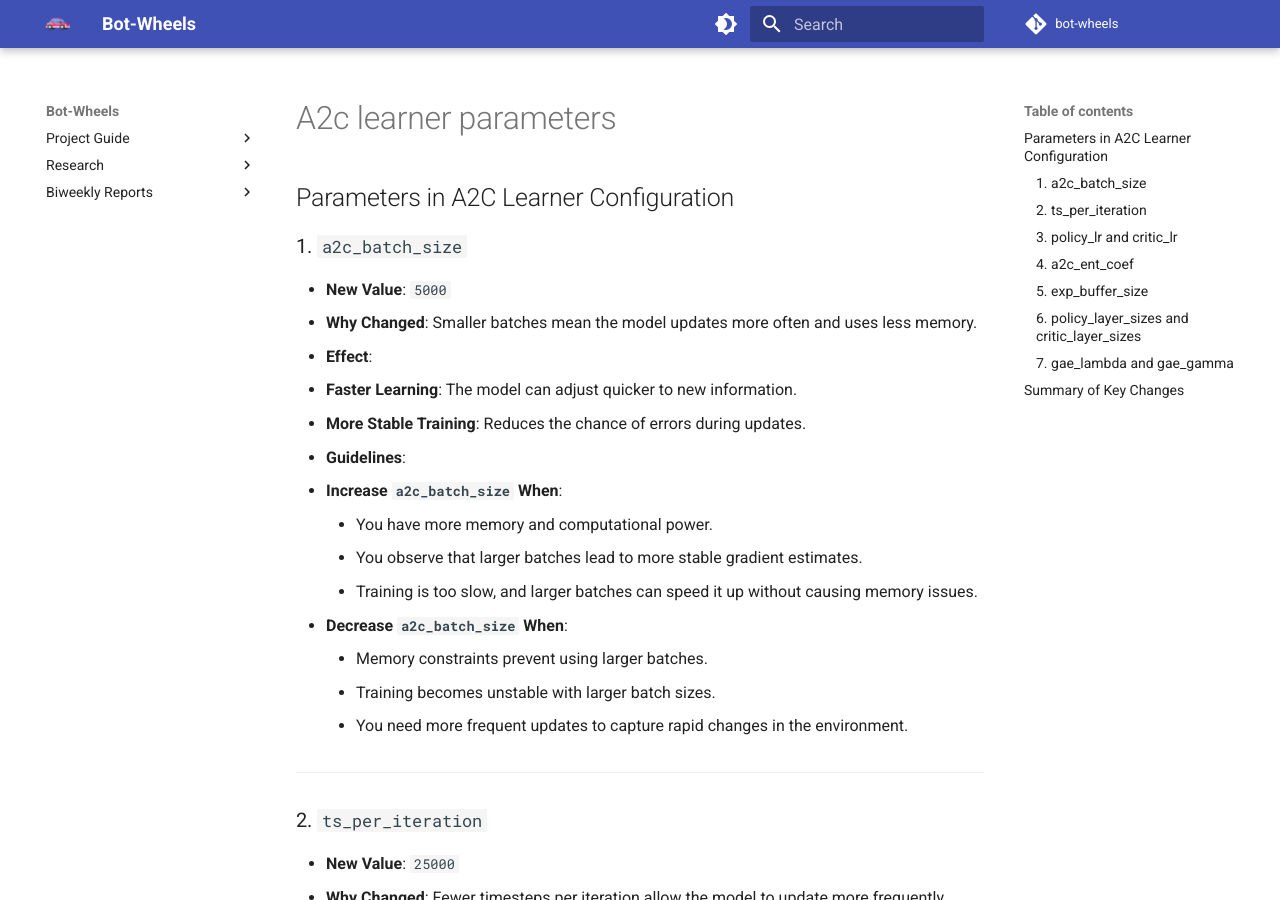
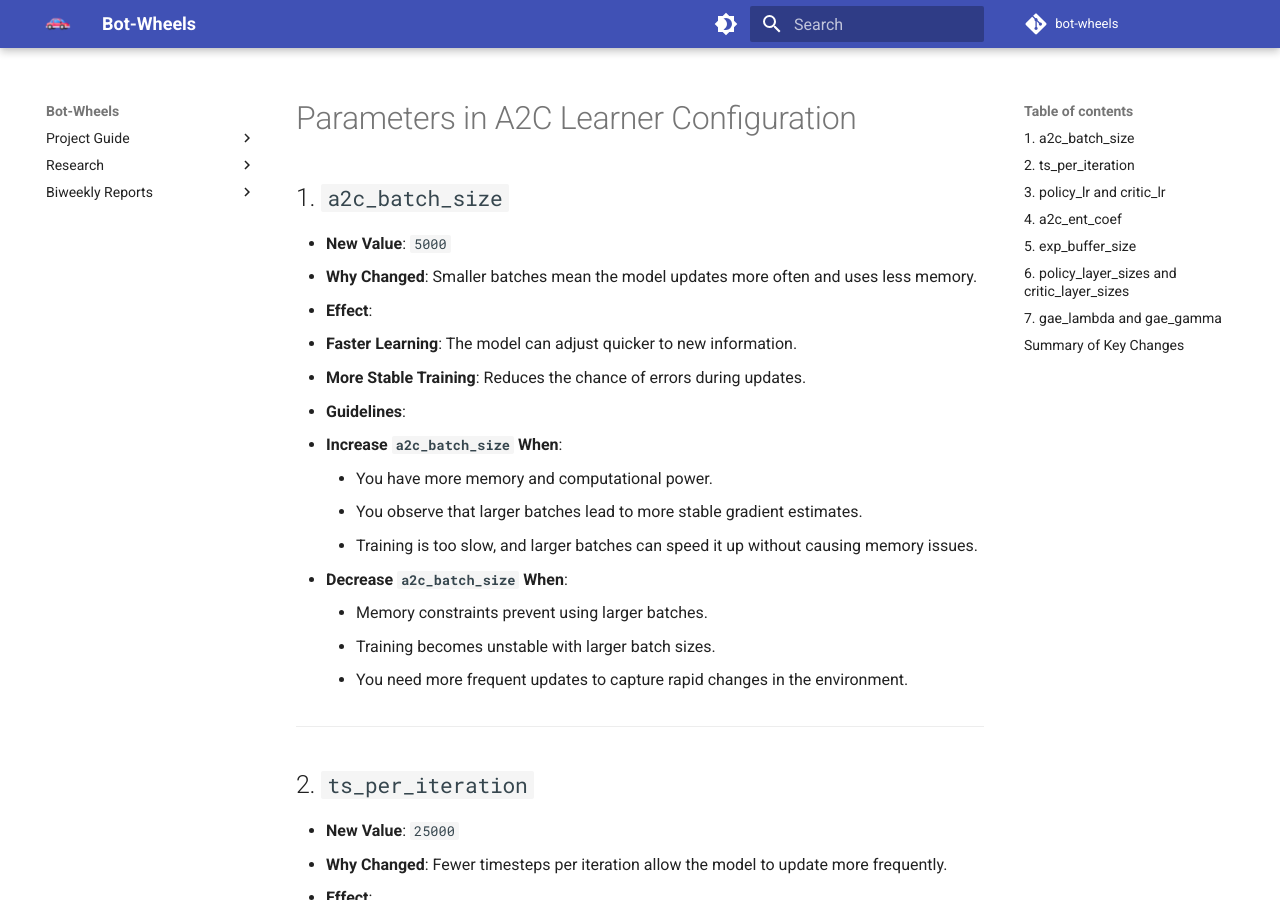
Before and after one commit to bot-wheels/docs, an MkDocs documentation site: the page built from docs/research/a2c-learner-parameters.md, in a window 1280 px wide and 900 px high. Built offline with MkDocs 1.6.1 and Material for MkDocs 9.7.7, drawn with Linux system fonts in a browser that asks for light colours.

Commit message:
Bug-fixed-a2c-learner-parameters.md

```diff
--- a/docs/research/a2c-learner-parameters.md
+++ b/docs/research/a2c-learner-parameters.md
@@ -1,6 +1,6 @@
-## Parameters in A2C Learner Configuration
+# Parameters in A2C Learner Configuration
 
-### 1. `a2c_batch_size`
+## 1. `a2c_batch_size`
 
 - **New Value**: `5000`
 - **Why Changed**: Smaller batches mean the model updates more often and uses less memory.
@@ -19,7 +19,7 @@
 
 ---
 
-### 2. `ts_per_iteration`
+## 2. `ts_per_iteration`
 
 - **New Value**: `25000`
 - **Why Changed**: Fewer timesteps per iteration allow the model to update more frequently.
@@ -37,7 +37,7 @@
 
 ---
 
-### 3. `policy_lr` and `critic_lr`
+## 3. `policy_lr` and `critic_lr`
 
 - **New Values**:
   - **`policy_lr`**: `1e-3`
@@ -57,7 +57,7 @@
 
 ---
 
-### 4. `a2c_ent_coef`
+## 4. `a2c_ent_coef`
 
 - **New Value**: `0.01`
 - **Why Changed**: Increasing entropy helps the model explore more actions.
@@ -75,7 +75,7 @@
 
 ---
 
-### 5. `exp_buffer_size`
+## 5. `exp_buffer_size`
 
 - **New Value**: `50000`
 - **Why Changed**: Adjusting the experience buffer size ensures that enough experiences are stored for effective learning.
@@ -92,7 +92,7 @@
 
 ---
 
-### 6. `policy_layer_sizes` and `critic_layer_sizes`
+## 6. `policy_layer_sizes` and `critic_layer_sizes`
 
 - **New Values**:
   - **`policy_layer_sizes`**: `(256, 128)`
@@ -113,7 +113,7 @@
 
 ---
 
-### 7. `gae_lambda` and `gae_gamma`
+## 7. `gae_lambda` and `gae_gamma`
 
 - **New Values**:
   - **`gae_lambda`**: `0.95`
```
